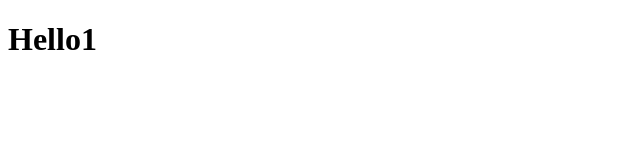
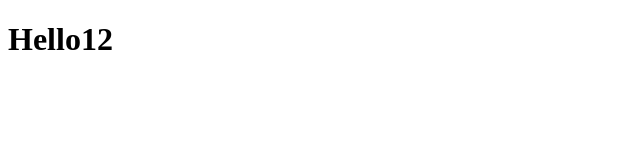
Before and after one commit to Malakin1116/goit-js-hw-009, a plain HTML site: page index.html in a window 1280 px wide. Shown: the full height of the page, 0-640 px from the left. Drawn offline with Linux system fonts and the light colour scheme.

Commit message:
Deploying to gh-pages from @ Malakin1116/goit-js-hw-009@6cc8d3cf10dad6886d5adc312fc5333e5d26667c 🚀

```diff
--- a/index.html
+++ b/index.html
@@ -6,7 +6,7 @@
   <title>Document</title>
 </head>
 <body>
-  <h1>Hello1</h1>
+  <h1>Hello12</h1>
 
 
 
```
